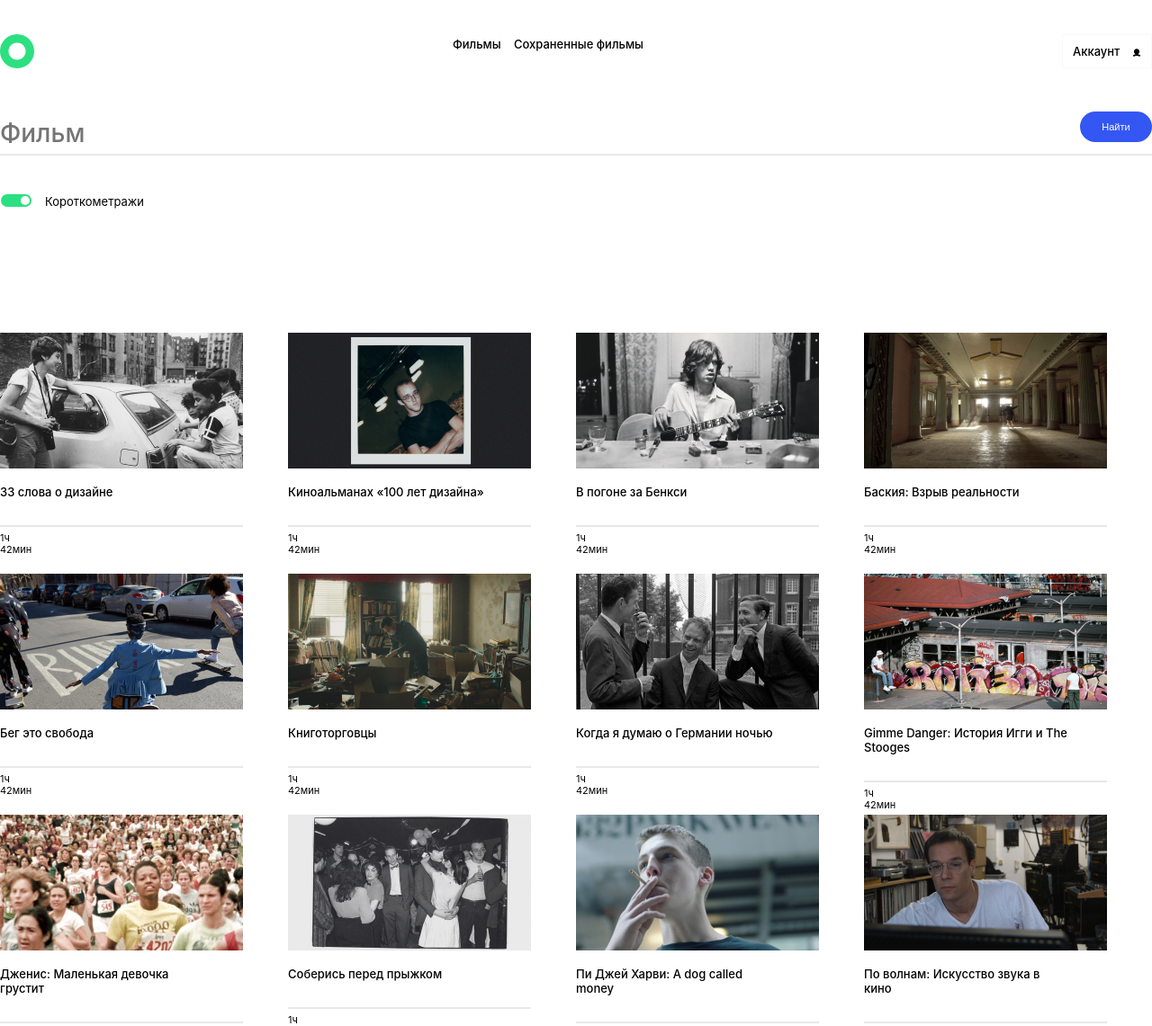
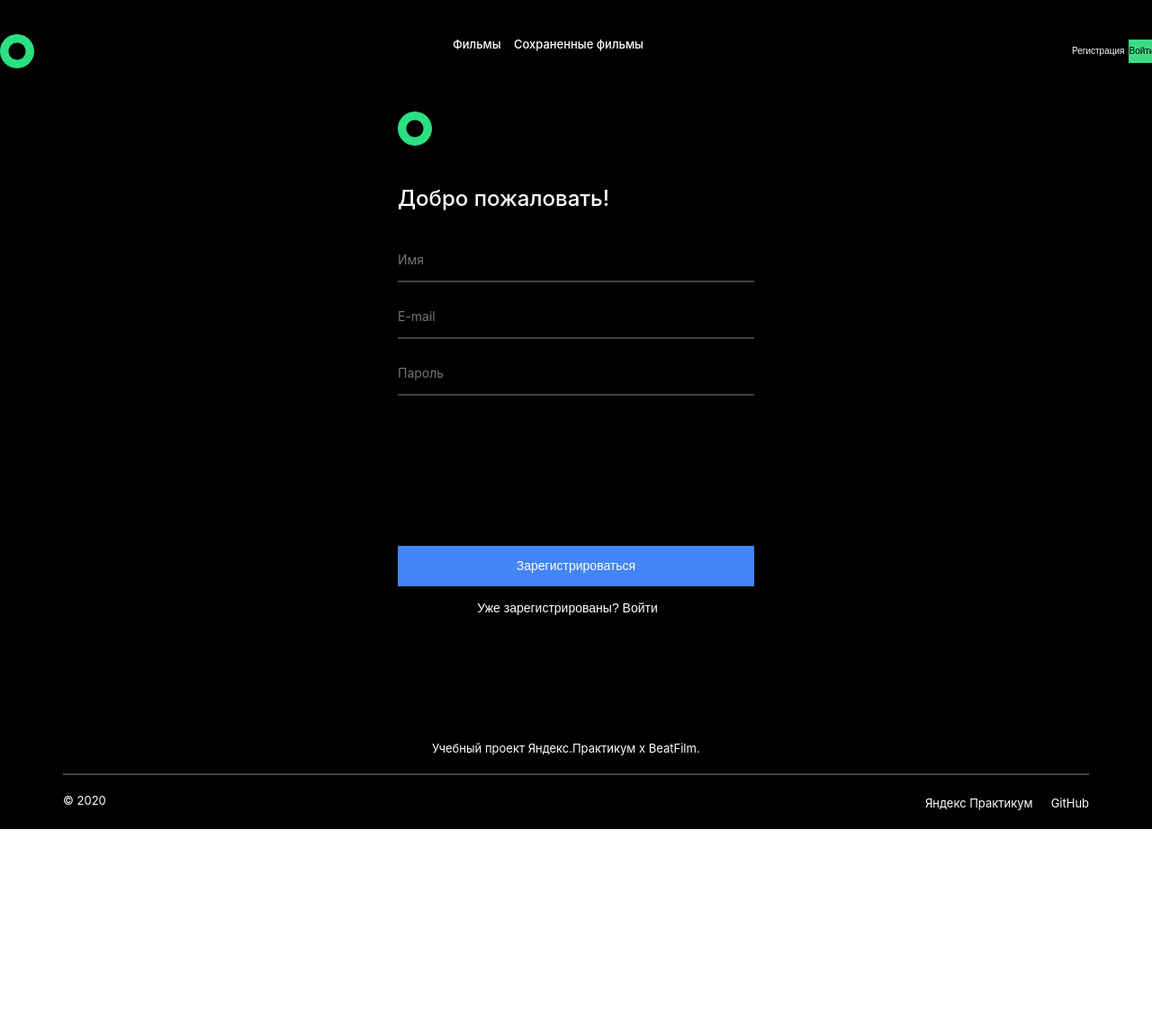
Before and after one commit to Egor763/movies, a React app: page /register in a window 1280 px wide. Shown: the top 1141 px of the page at 90% size. After the commit the page ends 922 px from the top, so only its background shows below. Built offline with nearby package versions, Linux system fonts and the light colour scheme.

Commit message:
register

```diff
--- a/package.json
+++ b/package.json
@@ -6,6 +6,7 @@
     "cra-template": "1.2.0",
     "react": "^19.0.0",
     "react-dom": "^19.0.0",
+    "react-router-dom": "^7.0.2",
     "react-scripts": "5.0.1"
   },
   "scripts": {
--- a/public/index.html
+++ b/public/index.html
@@ -26,7 +26,7 @@
 
 <body>
   <noscript>You need to enable JavaScript to run this app.</noscript>
-  <div id="root"></div>
+  <div id="root" class="root"></div>
   <!--
       This HTML file is a template.
       If you open it directly in the browser, you will see an empty page.
--- a/src/components/App.css
+++ b/src/components/App.css
@@ -4,6 +4,11 @@
   margin: 0;
   padding: 0;
   box-sizing: border-box;
+}
+
+.root {
+  background: #000;
+  color: white;
 }
 
 .app {
@@ -18,7 +23,7 @@
 }
 
 .app__main {
-  margin: 48px 0 80px;
+  margin: 48px 0 139px;
 }
 
 .hover__link:hover {
--- a/src/components/App.js
+++ b/src/components/App.js
@@ -1,12 +1,21 @@
+import { Routes, Route } from 'react-router-dom';
+
 import './App.css';
 import { Header } from './Header/Header';
 import { Main } from './Main/Main';
+import { Footer } from './Footer/Footer';
+import { Register } from './Register/Register';
 
 export function App() {
   return (
     <div className='app'>
       <Header />
-      <Main />
+      <Routes>
+        <Route path='/' element={<Main />} />
+        <Route path='/register' element={<Register />} />
+      </Routes>
+      {/* <Main /> */}
+      <Footer />
     </div>
   );
 }
--- /dev/null
+++ b/src/components/Footer/Footer.css
@@ -0,0 +1,54 @@
+.footer {
+  max-width: 1280px;
+  width: 100%;
+  display: flex;
+  flex-direction: column;
+  align-items: center;
+}
+
+.footer__text {
+  width: 320px;
+  margin-bottom: 20px;
+  line-height: 16px;
+  font-size: 13px;
+  font-weight: 400;
+}
+
+.footer__copyright-container {
+  width: 1140px;
+  display: flex;
+  justify-content: space-between;
+  border-top: 2px solid #424242;
+  padding-top: 20px;
+}
+
+.footer__copyright {
+  width: 48px;
+  line-height: 16px;
+  font-size: 13px;
+  font-weight: 400;
+}
+
+.footer__links {
+  width: 182px;
+  display: flex;
+  justify-content: space-between;
+}
+
+.footer__links-item {
+  width: 140px;
+  margin-right: 20px;
+}
+
+.footer__links-item:last-child {
+  margin: 0;
+}
+
+.footer__link {
+  width: 140px;
+  line-height: 16px;
+  font-size: 13px;
+  font-weight: 400;
+  color: white;
+  white-space: nowrap;
+}
--- /dev/null
+++ b/src/components/Footer/Footer.js
@@ -0,0 +1,26 @@
+import './Footer.css';
+
+export function Footer() {
+  return (
+    <footer className='footer'>
+      <p className='footer__text'>
+        Учебный проект Яндекс.Практикум х BeatFilm.
+      </p>
+      <div className='footer__copyright-container'>
+        <p className='footer__copyright'>&copy; 2020</p>
+        <ul className='footer__links'>
+          <li className='footer__links-item'>
+            <a className='footer__link' href='#'>
+              Яндекс Практикум
+            </a>
+          </li>
+          <li className='footer__links-item'>
+            <a className='footer__link' href='#'>
+              GitHub
+            </a>
+          </li>
+        </ul>
+      </div>
+    </footer>
+  );
+}
--- a/src/components/Header/Header.css
+++ b/src/components/Header/Header.css
@@ -22,7 +22,7 @@
 
 .header__link {
   width: 142px;
-  color: black;
+  color: white;
   line-height: 18px;
   font-size: 13px;
   font-weight: 500;
@@ -35,24 +35,26 @@
   justify-content: space-between;
   align-items: center;
   padding: 0 11px;
-  border: 1px solid #f9f9f9;
 }
 
-.header__account {
-  width: 53px;
-  line-height: 12px;
-  font-size: 13px;
+.header__register {
+  width: 64px;
+  height: 16px;
+  margin-right: 5px;
+  line-height: 16px;
+  font-size: 10px;
   font-weight: 500;
+  background: transparent;
+  border: none;
+  color: white;
 }
 
-.header__account-button {
-  width: 10px;
-  height: 11px;
-  background: transparent;
+.header__login {
+  width: 54px;
+  height: 26px;
+  line-height: 16px;
+  font-size: 10px;
+  font-weight: 500;
+  background: #3ddc84;
   border: none;
 }
-
-.header__account-icon {
-  width: 10px;
-  height: 11px;
-}
--- a/src/components/Header/Header.js
+++ b/src/components/Header/Header.js
@@ -1,6 +1,5 @@
 import './Header.css';
 import logo from '../../images/logo.svg';
-import account from '../../images/account.svg';
 
 export function Header() {
   return (
@@ -19,10 +18,8 @@ export function Header() {
         </li>
       </ul>
       <div className='header__container'>
-        <p className='header__account'>Аккаунт</p>
-        <button className='header__account-button' type='button'>
-          <img className='header__account-icon' src={account} alt='Аккаунт' />
-        </button>
+        <button className='header__register hover__link'>Регистрация</button>
+        <button className='header__login hover__link'>Войти</button>
       </div>
     </header>
   );
--- a/src/components/Main/Main.css
+++ b/src/components/Main/Main.css
@@ -11,7 +11,7 @@
   width: 100%;
   display: flex;
   justify-content: space-between;
-  border-bottom: 2px solid #e8e8e8;
+  border-bottom: 2px solid #424242;
   margin-bottom: 32px;
 }
 
@@ -82,7 +82,7 @@
 }
 
 .movie__container {
-  border-bottom: 2px solid #e8e8e8;
+  border-bottom: 2px solid #424242;
   padding-bottom: 29px;
   margin-bottom: 6px;
   display: flex;
@@ -101,14 +101,14 @@
 .movie__like {
   background: transparent;
   border: none;
-  width: 24px;
-  height: 24px;
+  width: 10px;
+  height: 9px;
   align-self: center;
 }
 
 .movie__like-icon {
-  width: 24px;
-  height: 24px;
+  width: 10px;
+  height: 9px;
 }
 
 .movie__duration {
@@ -116,6 +116,7 @@
   line-height: 13px;
   font-size: 11px;
   font-weight: 400;
+  white-space: nowrap;
 }
 
 .main__button {
@@ -125,7 +126,9 @@
   font-size: 12px;
   font-weight: 500;
   margin-top: 50px;
-  background: transparent;
-  border: 1px solid #f9f9f9;
+  background: #2f2f2f;
+  color: white;
+  border: none;
+  border-radius: 6px;
   margin-left: 400px;
 }
--- /dev/null
+++ b/src/components/Register/Register.css
@@ -0,0 +1,59 @@
+.register {
+  width: 396px;
+  margin: 48px 0 139px;
+}
+
+.register__logo {
+  width: 38px;
+  height: 38px;
+  margin-bottom: 40px;
+}
+
+.register__title {
+  width: 396px;
+  line-height: 29px;
+  font-size: 24px;
+  font-weight: 500;
+}
+
+.register__form {
+  width: 396px;
+  margin-top: 40px;
+}
+
+.register__input {
+  all: unset;
+  width: 396px;
+  height: 27px;
+  margin-bottom: 24px;
+  border: none;
+  border-bottom: 2px solid #424242;
+  padding-bottom: 10px;
+  line-height: 17px;
+  font-size: 14px;
+  font-weight: 400;
+}
+
+.register__button {
+  width: 396px;
+  height: 45px;
+  margin-top: 143px;
+  line-height: 17px;
+  font-size: 14px;
+  font-weight: 400;
+  background: #4285f4;
+  border: none;
+  color: white;
+}
+
+.register__button-login {
+  width: 217px;
+  margin-top: 16px;
+  line-height: 17px;
+  font-size: 14px;
+  font-weight: 400;
+  margin-left: 80px;
+  background: transparent;
+  border: none;
+  color: white;
+}
--- /dev/null
+++ b/src/components/Register/Register.js
@@ -0,0 +1,38 @@
+import './Register.css';
+
+import logo from '../../images/logo.svg';
+
+export function Register() {
+  return (
+    <section className='register'>
+      <img className='register__logo' src={logo} alt='Логотип' />
+      <h2 className='register__title'>Добро пожаловать!</h2>
+      <form className='register__form'>
+        <input
+          className='register__input'
+          id='input__name'
+          type='text'
+          placeholder='Имя'
+        />
+        <input
+          className='register__input'
+          id='input__email'
+          type='email'
+          placeholder='E-mail'
+        />
+        <input
+          className='register__input'
+          id='input__password'
+          type='password'
+          placeholder='Пароль'
+        />
+        <button className='register__button hover__link' type='button'>
+          Зарегистрироваться
+        </button>
+        <button className='register__button-login hover__link' type='button'>
+          Уже зарегистрированы? <span className='register__link'>Войти</span>
+        </button>
+      </form>
+    </section>
+  );
+}
```
Also changed, not shown: src/index.js (+5 -2 lines), 1 other file.
